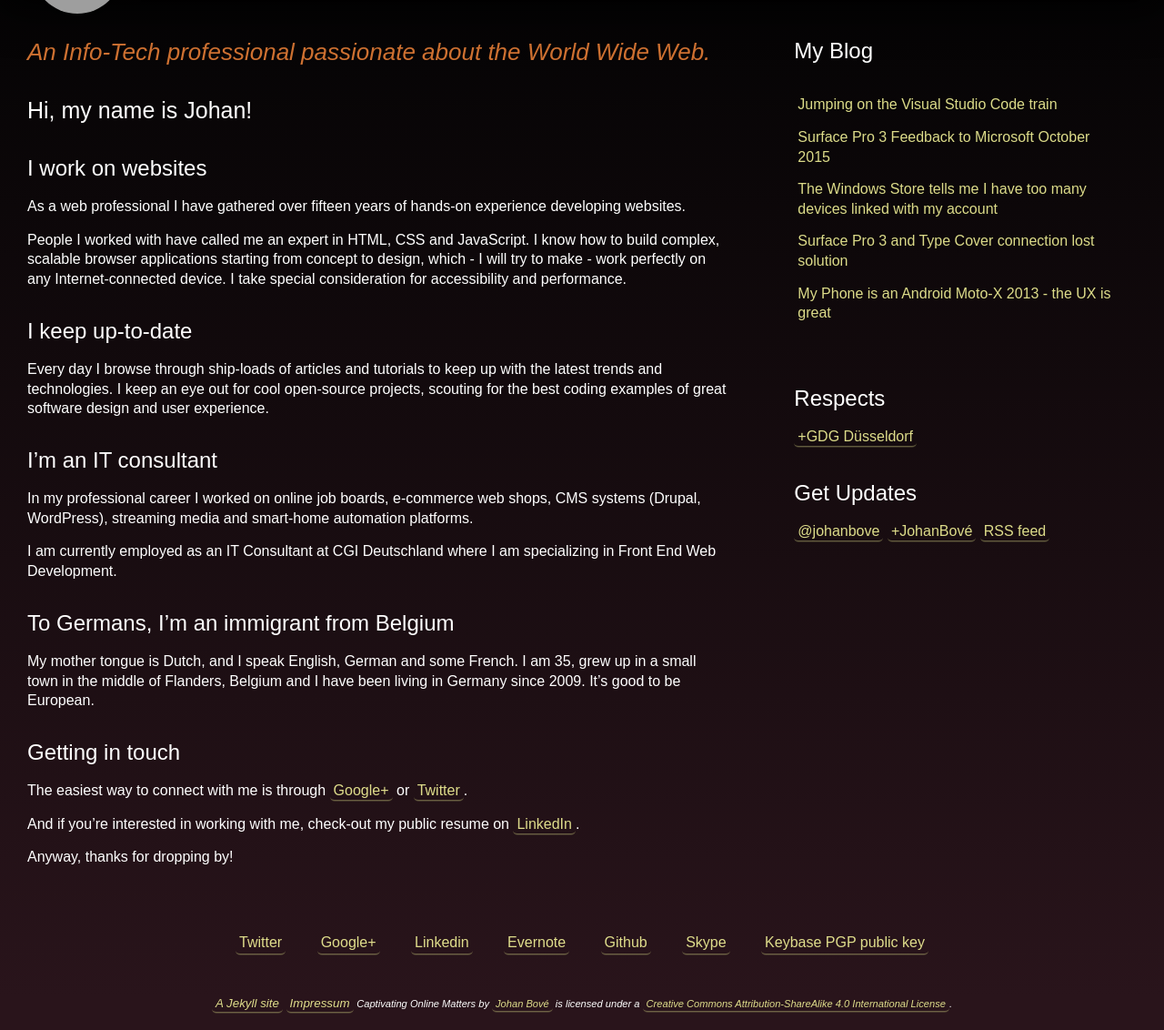
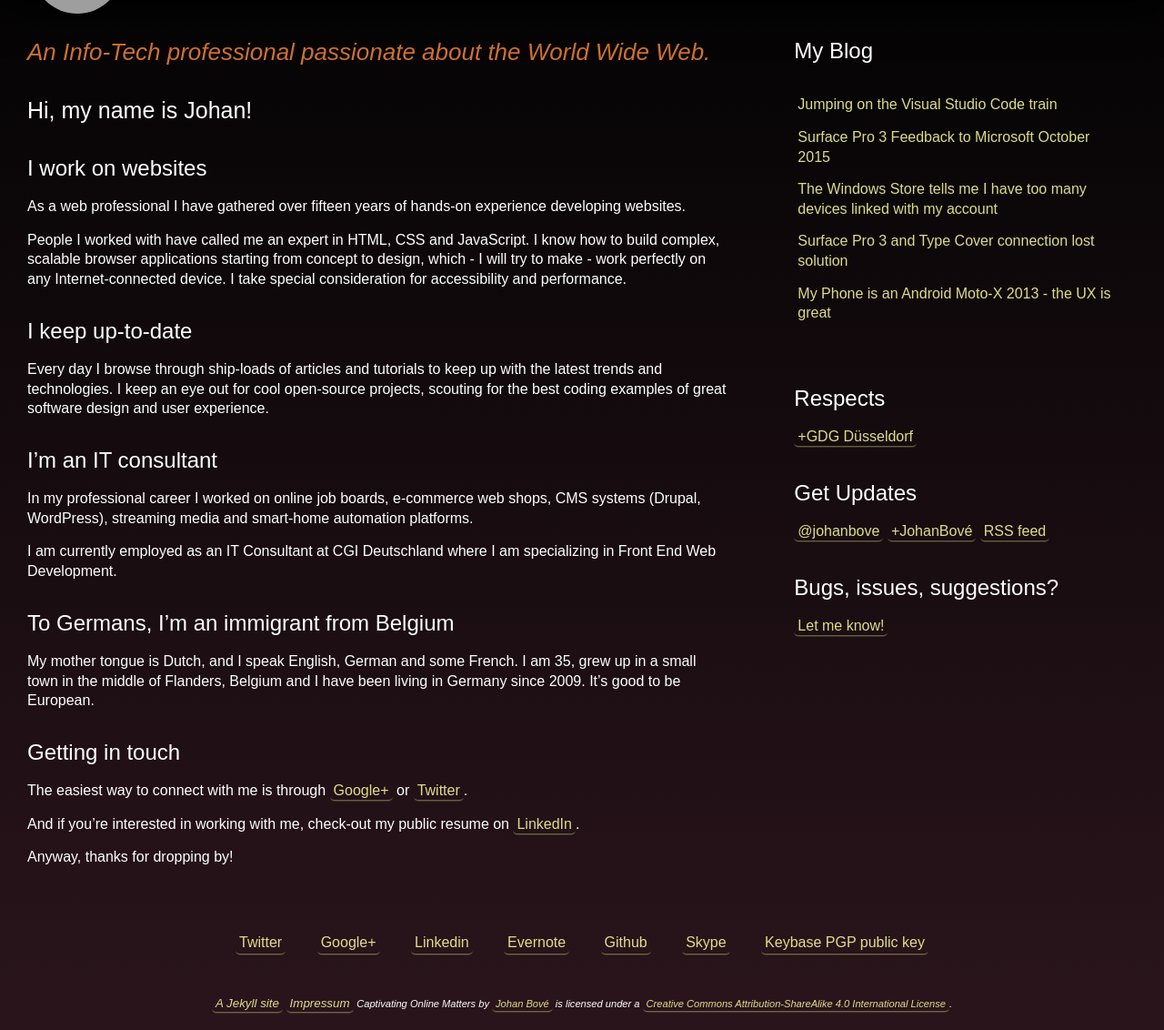
Before and after one commit to johanbove/johanbove.github.io, a Jekyll site: the page built from index.markdown, in a window 1280 px wide and 1237 px high, cut to the strip 105-1237 px from the top of the window. Shown: the whole strip at 91% size. Built offline with Jekyll 4.4.1, drawn with Linux system fonts in a browser that asks for light colours; grey boxes are pictures that could not be loaded.

Commit message:
Changed sidebar

```diff
--- a/_includes/sidebar.html
+++ b/_includes/sidebar.html
@@ -20,3 +20,8 @@
     <a class="googleplus-follow-button" href="//plus.google.com/u/0/114229813947703613217?prsrc=3" title="Google+">+JohanBové</a>
     <a href="{{ "/feed.xml" | prepend: site.baseurl }}" class="rss-subscribe">RSS feed</a>
 </div>
+
+<div class="box source-code">
+    <h3>Bugs, issues, suggestions?</h3>
+    <a href="https://github.com/johanbove/johanbove.github.io/issues">Let me know!</a>
+</div>
```
